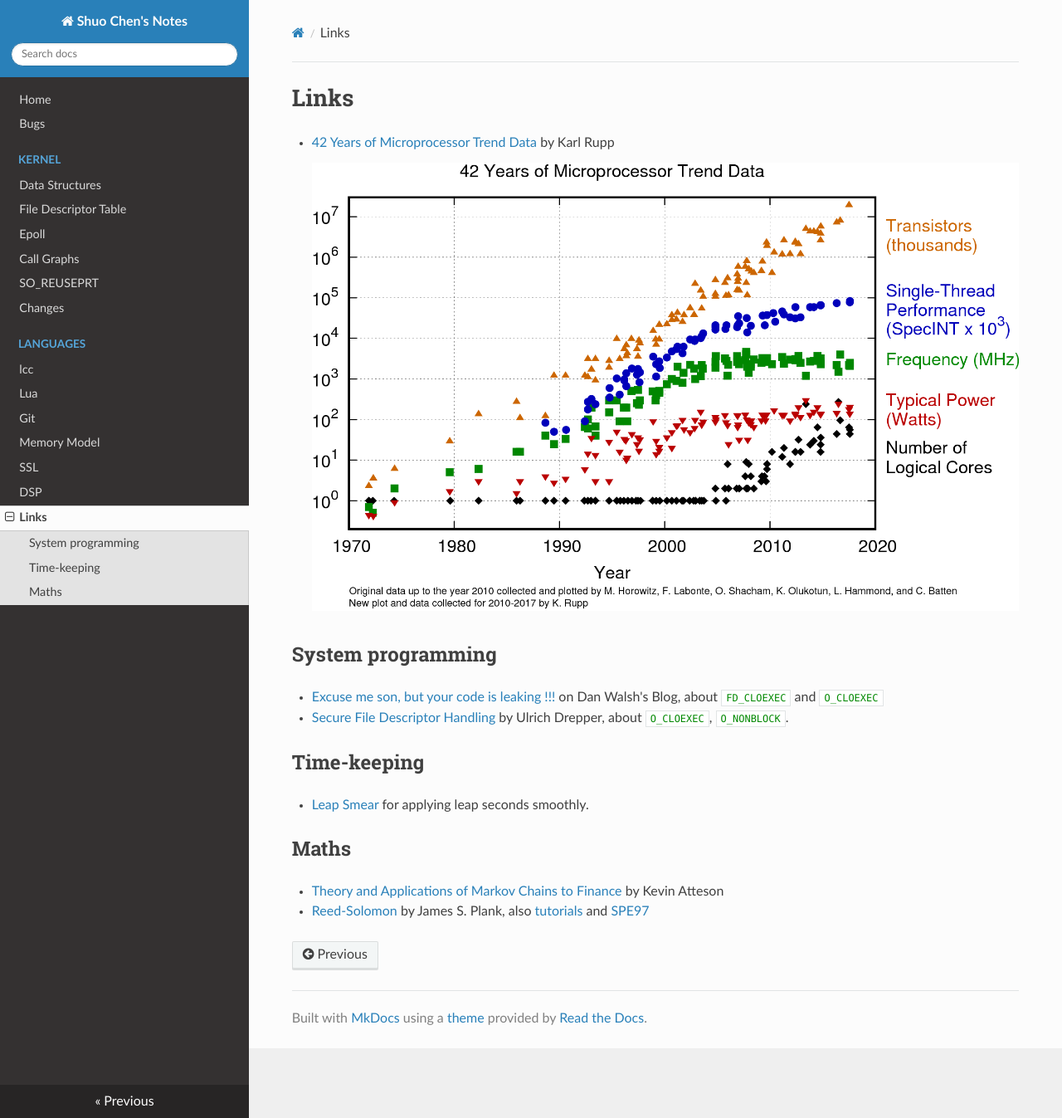
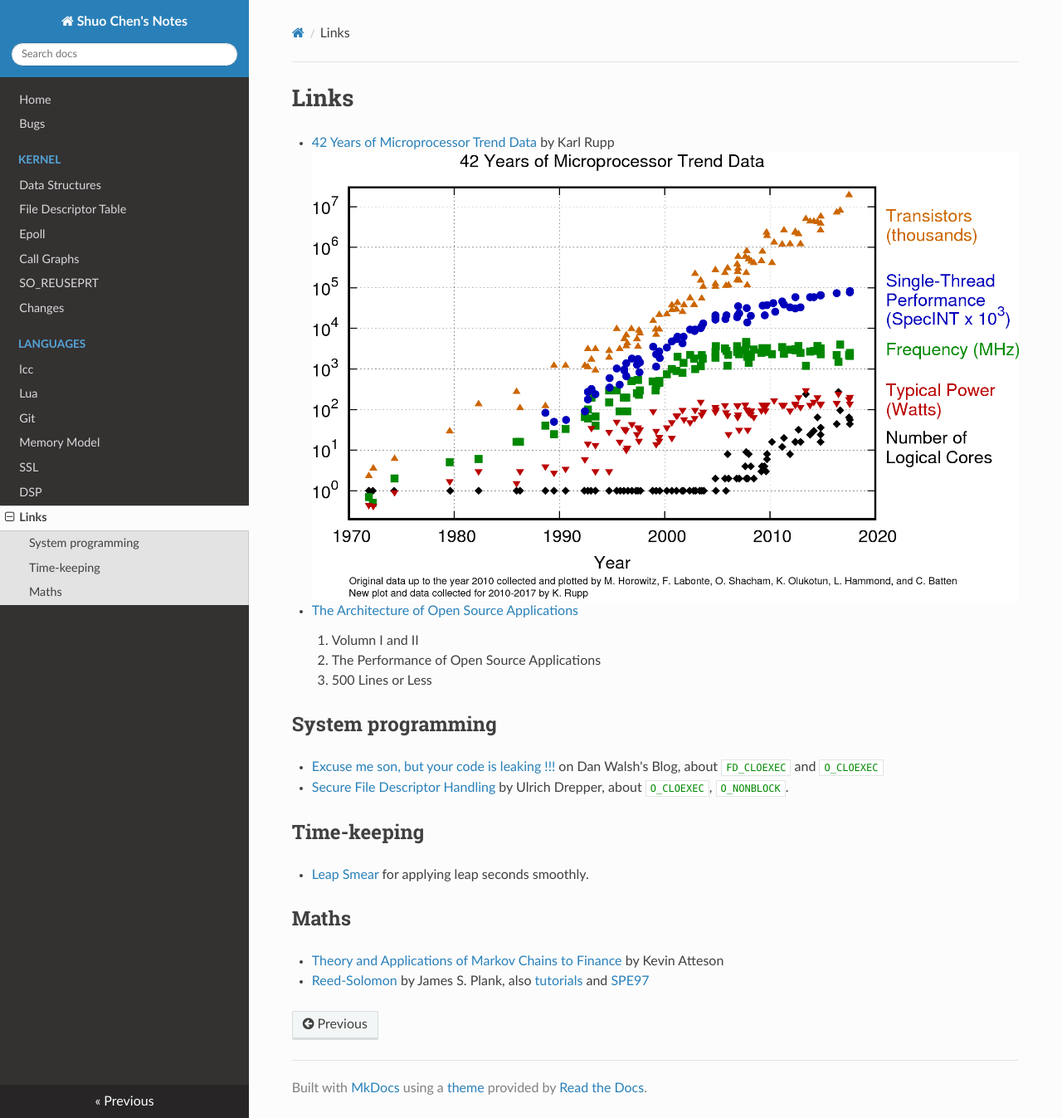
Before and after one commit to chenshuo/notes, an MkDocs documentation site: the page built from docs/links.md, in a window 1280 px wide and 1347 px high. Shown: the whole window at 83% size. Built offline with MkDocs 1.6.1, drawn with Linux system fonts in a browser that asks for light colours; nearby versions of some CDN libraries; old or Windows-style settings are respelled for this version of MkDocs.

Commit message:
aosabook.org

```diff
--- a/docs/links.md
+++ b/docs/links.md
@@ -2,6 +2,11 @@
 
 * [42 Years of Microprocessor Trend Data](https://www.karlrupp.net/2018/02/42-years-of-microprocessor-trend-data/) by Karl Rupp
 ![42cpu](links/42-years-processor-trend.png)
+
+* [The Architecture of Open Source Applications](aosabook.org)
+    1. Volumn I and II
+    1. The Performance of Open Source Applications
+    1. 500 Lines or Less
 
 ## System programming
 
```
